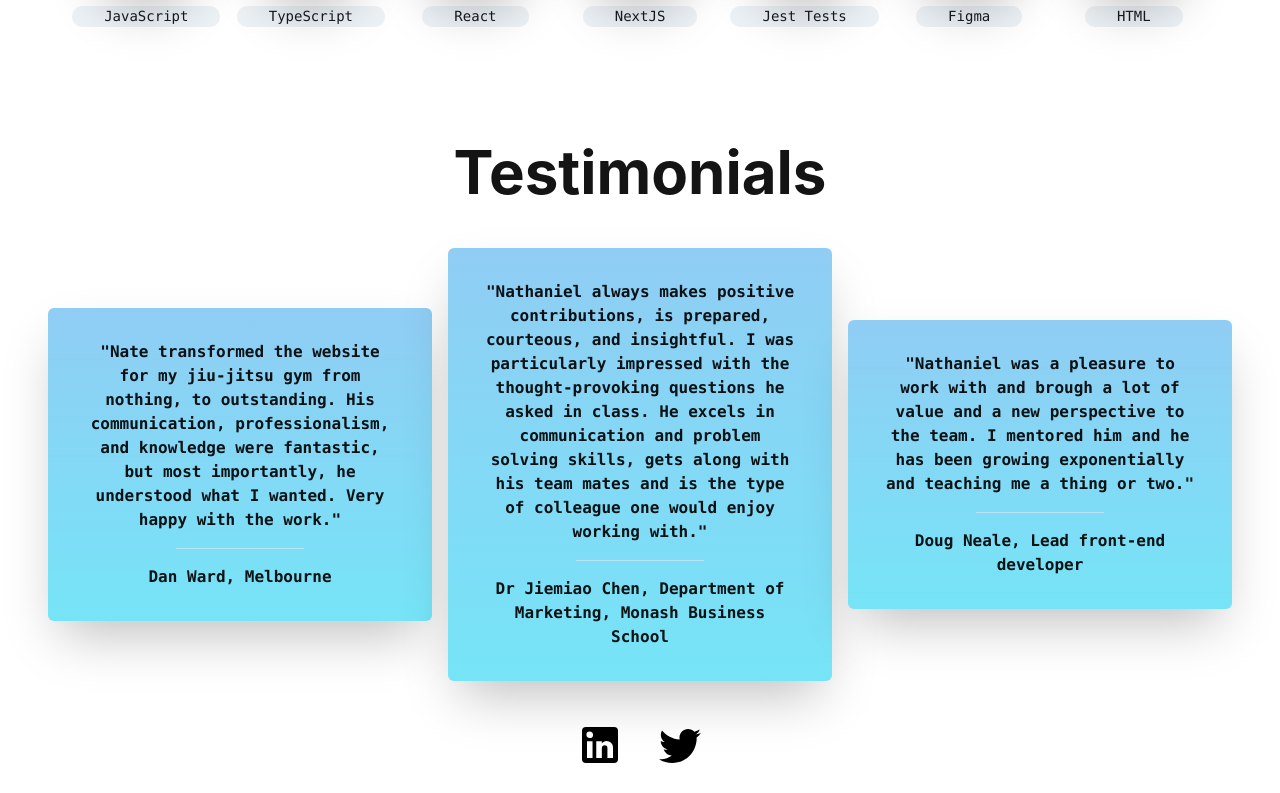
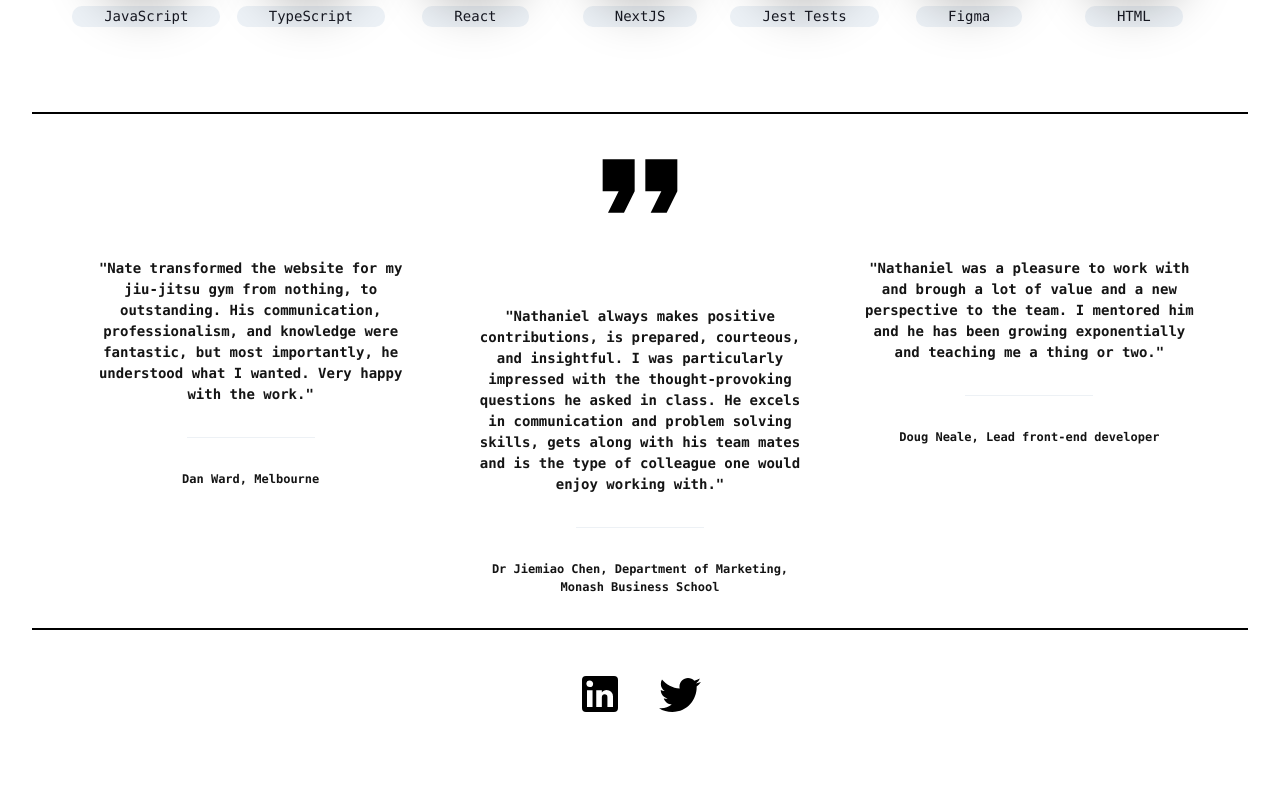
Before and after one commit to nategia/nathaniel-website, a Next.js app: page / in a window 1280 px wide. Shown: the part 1656-2449 px from the top of the page. After the commit the page ends 2398 px from the top, so only its background shows below. Built offline with nearby package versions, Linux system fonts and the light colour scheme.

Commit message:
testimonials

```diff
--- a/src/components/AboutMe.tsx
+++ b/src/components/AboutMe.tsx
@@ -32,7 +32,7 @@ function AboutMe() {
       <Flex
         bgColor="whiteAlpha.800"
         boxShadow="lg"
-        h={isLargerThan700 ? "xl" : "auto"}
+        h="auto"
         borderRadius={20}
         direction="column"
         p={6}
--- a/src/components/SkillsDivider.tsx
+++ b/src/components/SkillsDivider.tsx
@@ -40,7 +40,6 @@ function SkillsDivider() {
         <Heading
           color="blackAlpha.800"
           fontSize={isLargerThan700 ? "6xl" : "4xl"}
-          textAlign="center"
         >
           My developer toolkit
         </Heading>
--- a/src/components/Testimonials.tsx
+++ b/src/components/Testimonials.tsx
@@ -1,110 +1,97 @@
 import {
+  Button,
   Card,
   Code,
   Divider,
   Flex,
   Heading,
+  Icon,
   SimpleGrid,
   Spacer,
   Stack,
   Text,
+  VStack,
   useMediaQuery,
 } from "@chakra-ui/react";
+import FormatQuoteIcon from "@mui/icons-material/FormatQuote";
 
-const cardStyles = {
-  p: 8,
-  bgColor: "blue.200",
-  shadow: "2xl",
-  bgGradient: "linear(to-b,   blue.200,cyan.300,)",
+const codeStyles = {
+  _hover: {
+    transform: "translateY(-8px)",
+  },
+  transition: "transform 0.5s ease-in-out",
+  bgColor: "transparent",
+  fontSize: "sm",
+  textColor: "blackAlpha.900",
+  fontWeight: "bold",
 };
 
 function Testimonials() {
   const [isLargerThan500] = useMediaQuery("(min-width: 500px)");
-  const [isLargerThan800] = useMediaQuery("(min-width: 800px)");
   const [isLargerThan700] = useMediaQuery("(min-width: 700px)");
 
   return (
-    <Flex h="auto">
-      <Stack w="full" spacing={4}>
-        <Heading
-          py={6}
-          as="span"
-          fontSize={isLargerThan700 ? "6xl" : "4xl"}
-          textColor="blackAlpha.900"
-          textAlign="center"
+    <VStack
+      h="auto"
+      alignItems="center"
+      justifyContent={"center"}
+      borderTopWidth={2}
+      borderTopColor="ActiveBorder"
+      borderBottomWidth={2}
+      borderBottomColor="ActiveBorder"
+      p={8}
     >
-          Testimonials
-        </Heading>{" "}
-        <SimpleGrid
-          columns={[1, 1, 1, 3, 3]}
-          gap={4}
-          px={4}
-          alignItems="center"
-        >
-          <Card {...cardStyles} textAlign="center">
-            <Code
-              bgColor="transparent"
-              fontSize={isLargerThan500 ? "initial" : "xs"}
-              textColor="blackAlpha.900"
-              fontWeight="bold"
-            >
+      <Icon
+        as={FormatQuoteIcon}
+        mt={-6}
+        w={32}
+        h={32}
+        color="ActiveBorder"
+        justifySelf="center"
+      />
+
+      <SimpleGrid columns={[1, 1, 1, 3, 3]} gap={12} px={4} textAlign="center">
+        <Code {...codeStyles}>
           <Text>
             &quot;Nate transformed the website for my jiu-jitsu gym from
             nothing, to outstanding. His communication, professionalism, and
-                knowledge were fantastic, but most importantly, he understood
-                what I wanted. Very happy with the work.&quot;
+            knowledge were fantastic, but most importantly, he understood what I
+            wanted. Very happy with the work.&quot;
           </Text>
           <Flex justify="center">
-                <Divider my={4} maxW={32} bgColor="blackAlpha.900" />
+            <Divider my={8} maxW={32} bgColor="blackAlpha.900" />
           </Flex>{" "}
-              <Text>Dan Ward, Melbourne</Text>
+          <Text fontSize="xs">Dan Ward, Melbourne</Text>
         </Code>
-          </Card>
-          <Card {...cardStyles} textAlign="center">
-            <Code
-              textColor="blackAlpha.900"
-              fontWeight="bold"
-              bgColor="transparent"
-              fontSize={isLargerThan500 ? "initial" : "xs"}
-            >
+        <Code {...codeStyles} mt={[0, 0, 0, 12, 12]}>
           <Text>
-                &quot;Nathaniel always makes positive contributions, is
-                prepared, courteous, and insightful. I was particularly
-                impressed with the thought-provoking questions he asked in
-                class. He excels in communication and problem solving skills,
-                gets along with his team mates and is the type of colleague one
-                would enjoy working with.&quot;
+            &quot;Nathaniel always makes positive contributions, is prepared,
+            courteous, and insightful. I was particularly impressed with the
+            thought-provoking questions he asked in class. He excels in
+            communication and problem solving skills, gets along with his team
+            mates and is the type of colleague one would enjoy working
+            with.&quot;
           </Text>
           <Flex justify="center">
-                <Divider my={4} maxW={32} bgColor="blackAlpha.900" />
+            <Divider my={8} maxW={32} bgColor="blackAlpha.900" />
           </Flex>{" "}
-              <Text>
+          <Text fontSize="xs">
             Dr Jiemiao Chen, Department of Marketing, Monash Business School
           </Text>
         </Code>
-          </Card>
-          <Card {...cardStyles} textAlign="center">
-            <Code
-              textColor="blackAlpha.900"
-              fontWeight="bold"
-              bgColor="transparent"
-              fontSize={isLargerThan500 ? "initial" : "xs"}
-            >
+        <Code {...codeStyles}>
           <Text>
             &quot;Nathaniel was a pleasure to work with and brough a lot of
-                value and a new perspective to the team. I mentored him and he
-                has been growing exponentially and teaching me a thing or
-                two.&quot;
+            value and a new perspective to the team. I mentored him and he has
+            been growing exponentially and teaching me a thing or two.&quot;
           </Text>
           <Flex justify="center">
-                <Divider my={4} maxW={32} bgColor="blackAlpha.900" />
+            <Divider my={8} maxW={32} bgColor="blackAlpha.900" />
           </Flex>
-              <Text>Doug Neale, Lead front-end developer</Text>
+          <Text fontSize="xs">Doug Neale, Lead front-end developer</Text>
         </Code>{" "}
-          </Card>
       </SimpleGrid>
-      </Stack>
-    </Flex>
+    </VStack>
   );
 }
 
```
Also changed, not shown: src/components/Hero.tsx (+1 -15 lines). Lines whose indentation alone changed are shown as unchanged.
